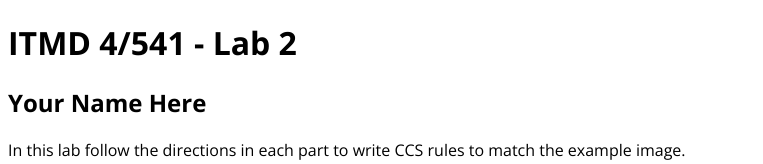
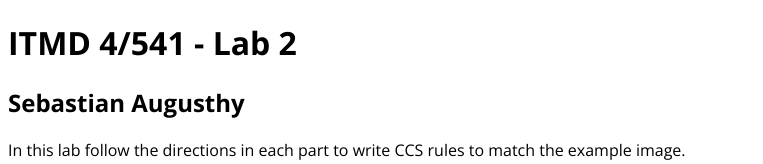
Before and after one commit to saugusth/ITMD582, a plain HTML site: page Lab2/index.html in a window 1280 px wide. Shown: the top 164 px of the page, without its empty margins (0-763 px from the left). Drawn offline with nearby package versions, Linux system fonts and the light colour scheme.

Commit message:
added name

```diff
--- a/Lab2/index.html
+++ b/Lab2/index.html
@@ -14,7 +14,7 @@
 <body>
   <header class="w700">
     <h1>ITMD 4/541 - Lab 2</h1>
-    <h2>Your Name Here</h2>
+    <h2>Sebastian Augusthy</h2>
     <p>In this lab follow the directions in each part to write CCS rules to match the example image. <strong>DO NOT</strong> edit this HTML file in any way except to add your name in the H2 in the Header section above this text. <strong>DO NOT</strong> edit the global.css file in any way. You will write all your CSS in the proper sections in the styles.css file only.</p>
     <p>Create a Lab2 folder in your class GitHub repository and place all the files for this lab in that folder, including the assets folder with images. Once you publish this lab to GitHub Pages, submit to the blackboard assignment a link to this main lab page in GitHub Pages and your GitHub repository code.</p>
   </header>
```
